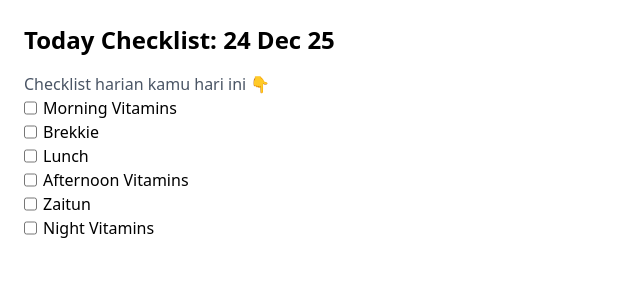
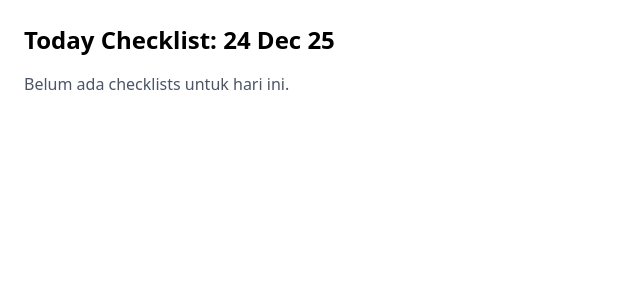
Before and after one commit to anangyoga/yaydone, a Vue app: page / in a window 1280 px wide. Shown: the top 300 px of the page, without its empty margins (0-640 px from the left). Built offline with nearby package versions, Linux system fonts and the light colour scheme; the HTML template or start-up script is replaced by a standard one.

Commit message:
fix: refactor getChecklist logic when defaultChecklist is empty

```diff
--- a/src/pages/Dashboard.vue
+++ b/src/pages/Dashboard.vue
@@ -27,7 +27,7 @@ watch(
 <template>
   <div class="p-6">
     <h1 class="text-2xl font-bold mb-4">Today Checklist: {{ today }}</h1>
-
+    <div v-if="lists.length">
       <p class="text-gray-600">Checklist harian kamu hari ini 👇</p>
 
       <div v-for="list in lists" :key="list.id" class="flex gap-x-1.5">
@@ -46,4 +46,8 @@ watch(
         </label>
       </div>
     </div>
+    <div v-else>
+      <p class="text-gray-600 mb-4">Belum ada checklists untuk hari ini.</p>
+    </div>
+  </div>
 </template>
--- a/src/service/checklist.ts
+++ b/src/service/checklist.ts
@@ -4,44 +4,48 @@ interface Lists {
   isDone: boolean;
 }
 
-const defaultChecklist: Lists[] = [
-  { id: 0, name: "Morning Vitamins", isDone: false },
-  { id: 1, name: "Brekkie", isDone: false },
-  { id: 2, name: "Lunch", isDone: false },
-  { id: 3, name: "Afternoon Vitamins", isDone: false },
-  { id: 4, name: "Zaitun", isDone: false },
-  { id: 5, name: "Night Vitamins", isDone: false },
-];
+const defaultChecklist: Lists[] = [];
 
 const STORAGE_KEY_CHECKLIST = "daily-checklist";
 const STORAGE_KEY_DATE = "today-checklist";
 
-export const getChecklist = () => {
-  const dataOnStorage = localStorage.getItem(STORAGE_KEY_CHECKLIST);
+export const getChecklist = (): Lists[] => {
+  try {
+    const checklistOnStorage = localStorage.getItem(STORAGE_KEY_CHECKLIST);
     const dateOnStorage = localStorage.getItem(STORAGE_KEY_DATE);
     const today = new Date().toISOString().split("T")[0];
 
-  if (!dataOnStorage) {
+    if (checklistOnStorage === null) {
       localStorage.setItem(
         STORAGE_KEY_CHECKLIST,
         JSON.stringify(defaultChecklist)
       );
       localStorage.setItem(STORAGE_KEY_DATE, today);
+
       return defaultChecklist;
     }
 
+    const currentChecklists = JSON.parse(checklistOnStorage) as Lists[];
+
     if (dateOnStorage !== today) {
-    const updatedIsDone = defaultChecklist.map((item) => ({
+      const resetChecklists = currentChecklists.map((item) => ({
         ...item,
         isDone: false,
       }));
-    localStorage.setItem(STORAGE_KEY_CHECKLIST, JSON.stringify(updatedIsDone));
+      localStorage.setItem(
+        STORAGE_KEY_CHECKLIST,
+        JSON.stringify(resetChecklists)
+      );
       localStorage.setItem(STORAGE_KEY_DATE, today);
 
-    return updatedIsDone;
+      return resetChecklists;
     }
 
-  return JSON.parse(dataOnStorage) as Lists[];
+    return currentChecklists;
+  } catch (error) {
+    console.error("Error loading checklist: ", error);
+    return [];
+  }
 };
 
 export const saveLists = (lists: Lists[]) => {
```
Lines whose indentation alone changed are shown as unchanged.
